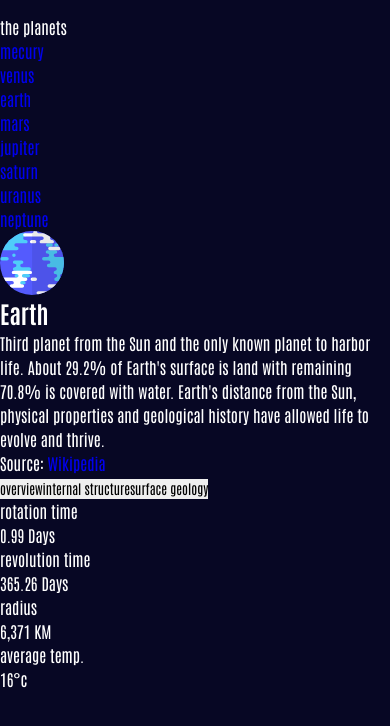
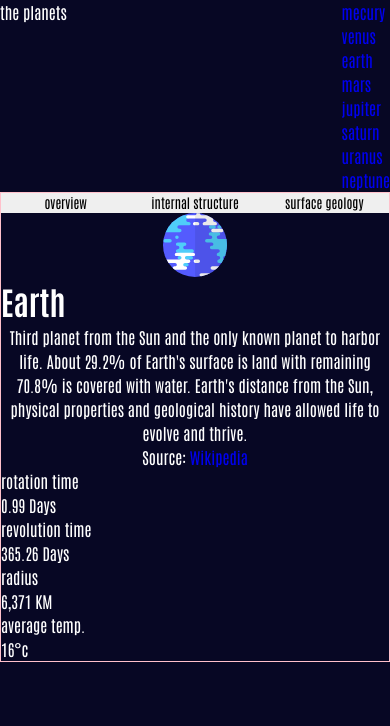
Before and after one commit to JorgeAMendoza/planet-facts, a Next.js app: page /planets/earth in a window 390 px wide. Shown: the top 726 px of the page. Built offline with nearby package versions, Linux system fonts and the light colour scheme.

Commit message:
set mobile layout for the navbar and page, menu needs to be created for navbar

```diff
--- /dev/null
+++ b/src/components/Layout/Layout.module.css
@@ -0,0 +1,4 @@
+.layoutContainer {
+  width: 100%;
+  min-height: 100vh;
+}
--- a/src/components/Layout/Layout.tsx
+++ b/src/components/Layout/Layout.tsx
@@ -1,6 +1,7 @@
 import Head from "next/head";
 import { ReactNode } from "react";
 import NavBar from "../NavBar/NavBar";
+import styles from "./Layout.module.css";
 
 interface LayoutProps {
   children: ReactNode;
@@ -18,10 +19,12 @@ export default function Layout({ children }: LayoutProps) {
         <meta name="viewport" content="width=device-width, initial-scale=1" />
         <link rel="icon" href="/favicon.png" />
       </Head>
-      <header>
-        <NavBar />
-      </header>
-      <main>{children}</main>
+      <div className={styles.layoutContainer}>
+        <header>
+          <NavBar />
+        </header>
+        <div>{children}</div>
+      </div>
     </div>
   );
 }
--- /dev/null
+++ b/src/components/NavBar/NavBar.module.css
@@ -0,0 +1,4 @@
+.navBar {
+  display: flex;
+  justify-content: space-between;
+}
--- a/src/components/NavBar/NavBar.tsx
+++ b/src/components/NavBar/NavBar.tsx
@@ -1,8 +1,9 @@
 import Link from "next/link";
+import styles from "./NavBar.module.css";
 
 const NavBar = () => {
   return (
-    <header>
+    <header className={styles.navBar}>
       <p>the planets</p>
 
       <nav>
--- a/src/pages/planets/[id].tsx
+++ b/src/pages/planets/[id].tsx
@@ -1,10 +1,11 @@
 import Layout from "@/components/Layout/Layout";
-import NavBar from "@/components/NavBar/NavBar";
 import { getPlanetData, getPlanetPaths } from "lib/planets";
 import { GetStaticPaths, GetStaticProps } from "next";
 import { useMemo, useState } from "react";
 import { Planet } from "types/api";
 import Image from "next/image";
+import styles from "../../styles/PlanetPage.module.css";
+import utilStyles from "../../styles/utils.module.css";
 
 export const getStaticPaths: GetStaticPaths = async () => {
   const paths = await getPlanetPaths();
@@ -70,9 +71,8 @@ const Planet = ({ planetData }: PlanetProps) => {
 
   return (
     <Layout>
-      <div>
-        <section>
-          <div>
+      <main className={`${styles.planetPage} `}>
+        <div className={styles.planetImage}>
           <Image
             src={content.image}
             alt={`Image of planet ${planetData.name}`}
@@ -92,9 +92,11 @@ const Planet = ({ planetData }: PlanetProps) => {
             </div>
           ) : null}
         </div>
-          <h1 data-cy="planetName">{planetData.name}</h1>
+        <h1 data-cy="planetName" className={styles.planetName}>
+          {planetData.name}
+        </h1>
         {/*  */}
-          <div>
+        <div className={styles.planetConent}>
           <p aria-live="polite">{content.text}</p>
           <p>
             Source:{" "}
@@ -103,7 +105,7 @@ const Planet = ({ planetData }: PlanetProps) => {
             </a>
           </p>
         </div>
-          <div>
+        <div className={styles.buttonContainer}>
           <button
             onClick={() => setInfoDisplay("overview")}
             data-cy="overviewButton"
@@ -123,9 +125,8 @@ const Planet = ({ planetData }: PlanetProps) => {
             surface geology
           </button>
         </div>
-        </section>
 
-        <section>
+        <section className={styles.planetStats}>
           <div>
             <p>rotation time</p>
             <p data-cy="rotationTime">{planetData.rotation}</p>
@@ -143,7 +144,7 @@ const Planet = ({ planetData }: PlanetProps) => {
             <p data-cy="averageTemp">{planetData.temperature}</p>
           </div>
         </section>
-      </div>
+      </main>
     </Layout>
   );
 };
--- /dev/null
+++ b/src/styles/PlanetPage.module.css
@@ -0,0 +1,39 @@
+.planetPage {
+  display: grid;
+  grid-template-columns: repeat(3, 1fr);
+  grid-template-rows: auto;
+  grid-template-areas:
+    "contentButton contentButton contentButton"
+    "planetImage planetImage planetImage"
+    "planetName planetName planetName"
+    "planetContent planetContent planetContent"
+    "stats stats stats";
+  border: 1px solid pink;
+}
+
+.buttonContainer {
+  display: grid;
+  grid-template-columns: repeat(3, 1fr);
+  grid-area: contentButton;
+}
+
+.planetImage {
+  position: relative;
+  display: flex;
+  justify-content: center;
+  align-items: center;
+  grid-area: planetImage;
+}
+
+.planetConent {
+  text-align: center;
+  grid-area: planetContent;
+}
+
+.planetStats {
+  grid-area: stats;
+}
+
+.planetName {
+  grid-area: planetName;
+}
--- a/src/styles/globals.css
+++ b/src/styles/globals.css
@@ -34,7 +34,6 @@ body {
   position: relative;
   background-color: var(--dark-blue);
   color: var(--white);
-  padding: 1.5rem 0;
 }
 img,
 svg,
--- /dev/null
+++ b/src/styles/utils.module.css
@@ -0,0 +1,5 @@
+.container {
+  width: 90%;
+  max-width: 11rem;
+  border: 1px solid black;
+}
```
Also changed, not shown: src/pages/index.tsx (+1 -6 lines). Lines whose indentation alone changed are shown as unchanged.
